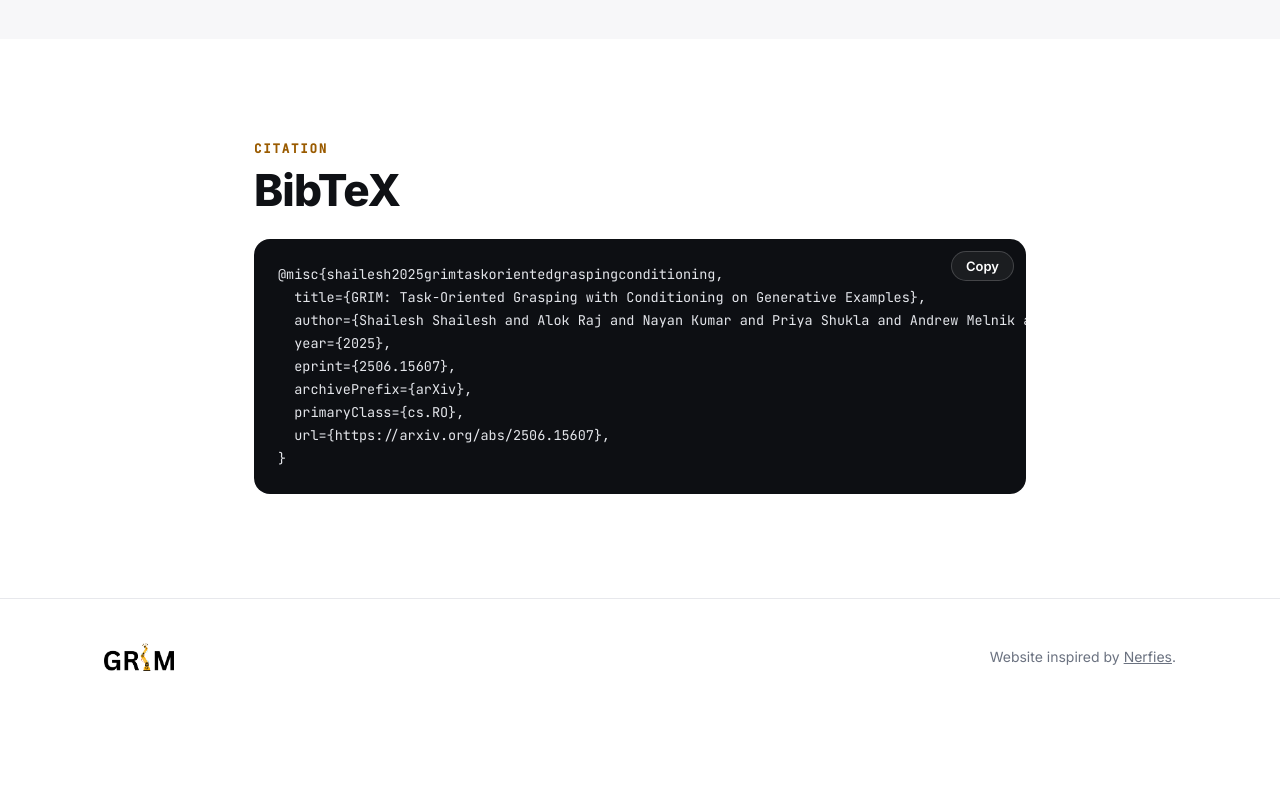
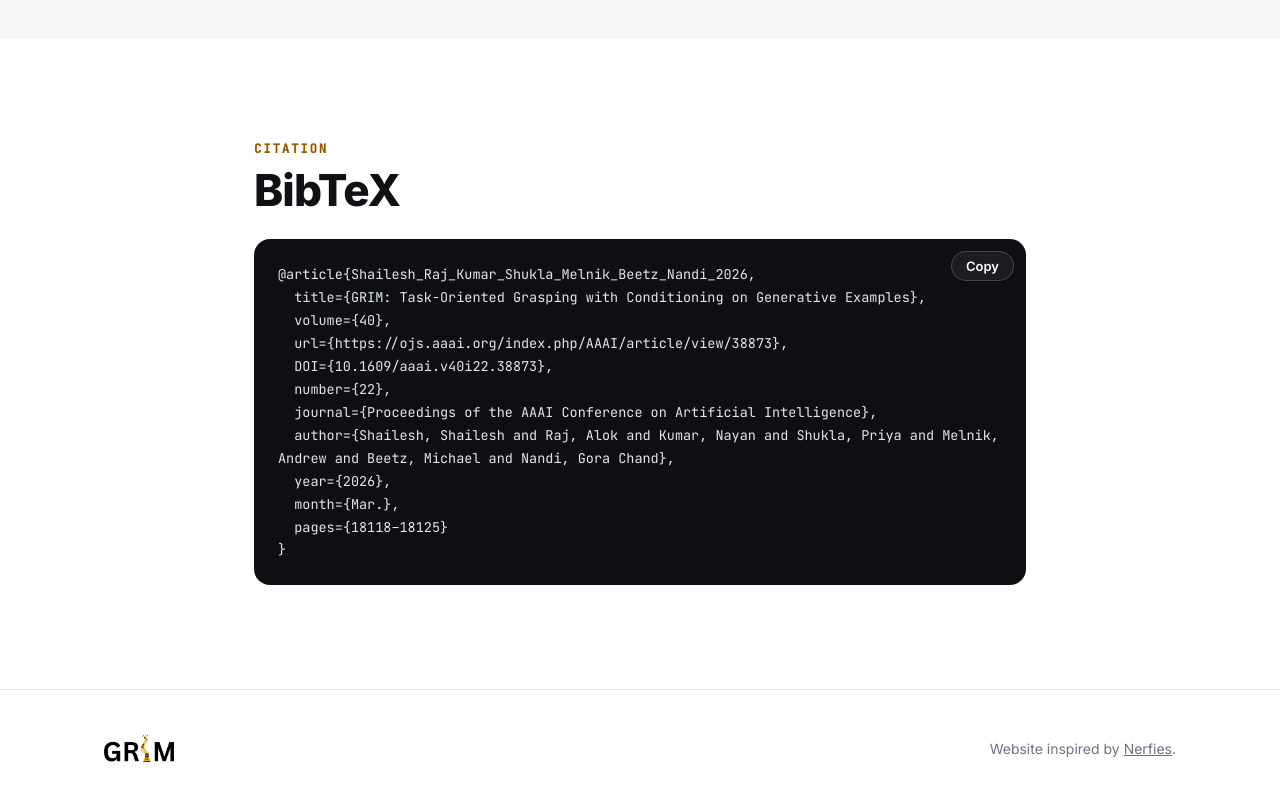
Before and after one commit to GRIM-TOG/GRIM-TOG.github.io, a plain HTML site: page index.html in a window 1280 px wide. Shown: the part 6863-7663 px from the top of the page. Before the commit the page ends 7578 px from the top, so only its background shows below. Drawn offline with nearby package versions, Linux system fonts and the light colour scheme; no server answers.

Commit message:
Update BibTeX to AAAI 2026 proceedings entry

```diff
--- a/index.html
+++ b/index.html
@@ -181,14 +181,17 @@
     <h2 class="reveal">BibTeX</h2>
     <div class="bib reveal">
       <button class="copy" id="copy-bib">Copy</button>
-<pre id="bib-text">@misc{shailesh2025grimtaskorientedgraspingconditioning,
+<pre id="bib-text">@article{Shailesh_Raj_Kumar_Shukla_Melnik_Beetz_Nandi_2026,
   title={GRIM: Task-Oriented Grasping with Conditioning on Generative Examples},
-  author={Shailesh Shailesh and Alok Raj and Nayan Kumar and Priya Shukla and Andrew Melnik and Micheal Beetz and Gora Chand Nandi},
-  year={2025},
-  eprint={2506.15607},
-  archivePrefix={arXiv},
-  primaryClass={cs.RO},
-  url={https://arxiv.org/abs/2506.15607},
+  volume={40},
+  url={https://ojs.aaai.org/index.php/AAAI/article/view/38873},
+  DOI={10.1609/aaai.v40i22.38873},
+  number={22},
+  journal={Proceedings of the AAAI Conference on Artificial Intelligence},
+  author={Shailesh, Shailesh and Raj, Alok and Kumar, Nayan and Shukla, Priya and Melnik, Andrew and Beetz, Michael and Nandi, Gora Chand},
+  year={2026},
+  month={Mar.},
+  pages={18118–18125}
 }</pre>
     </div>
   </div>
--- a/static/css/index.css
+++ b/static/css/index.css
@@ -168,7 +168,7 @@ a.badge:hover { transform: translateY(-2px); border-color: var(--accent); }
 
 /* ---------- bibtex ---------- */
 .bib { position: relative; border-radius: var(--radius); background: #0d0f13; color: #e4e6eb; overflow: hidden; }
-.bib pre { margin: 0; padding: 24px; overflow-x: auto; font: 13.5px/1.7 'JetBrains Mono', monospace; }
+.bib pre { margin: 0; padding: 24px; overflow-x: auto; white-space: pre-wrap; overflow-wrap: anywhere; font: 13.5px/1.7 'JetBrains Mono', monospace; }
 .copy { position: absolute; top: 12px; right: 12px; border: 1px solid rgba(255, 255, 255, .18); background: rgba(255, 255, 255, .06); color: #fff; padding: 6px 14px; border-radius: 999px; font: 600 13px Inter, sans-serif; cursor: pointer; transition: background .2s; }
 .copy:hover { background: rgba(255, 255, 255, .16); }
 
```
